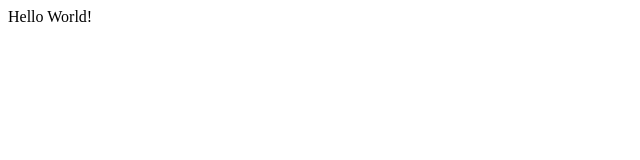
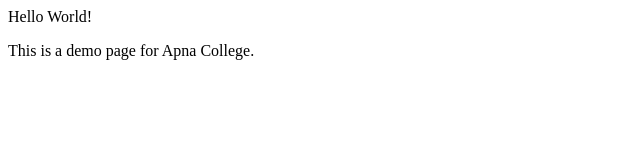
Before and after one commit to sejalchavan002/apnacollege-demo, a plain HTML site: page index.html in a window 1280 px wide. Shown: the whole page, without its empty margins (0-640 px from the left). Drawn offline with Linux system fonts and the light colour scheme.

Commit message:
2nd commit

```diff
--- a/index.html
+++ b/index.html
@@ -1 +1,2 @@
 <p> Hello World! </p>
+<p> This is a demo page for Apna College. </p>
```
